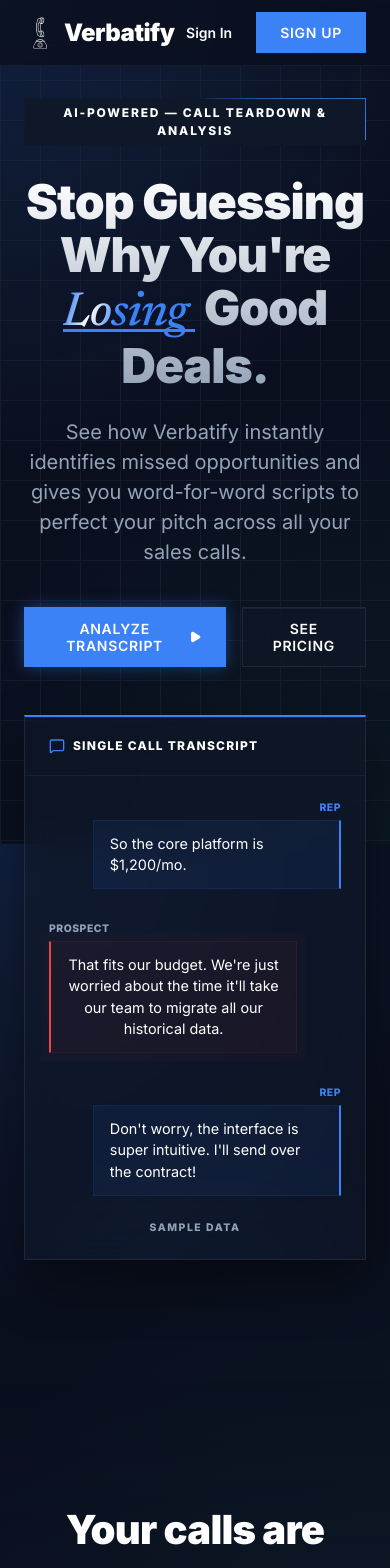
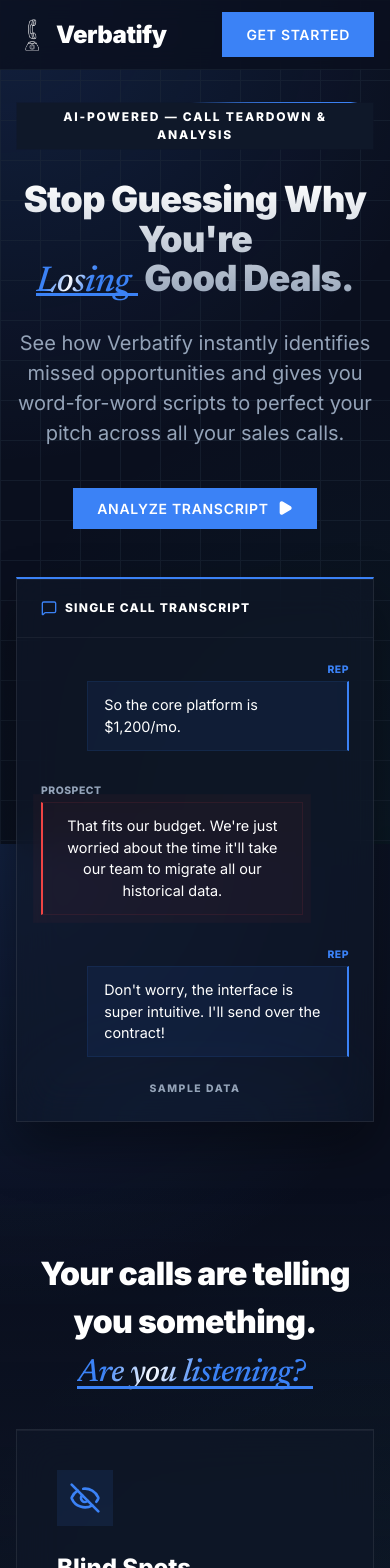
Before and after one commit to domic77/verbatify, a React (Vite) app: page / in a window 390 px wide. Shown: the top 1568 px of the page. Built offline with nearby package versions, Linux system fonts and the light colour scheme.

Commit message:
chore: fix mobile sizing, fix auth buttons, remove pricing from hero

```diff
--- a/src/App.css
+++ b/src/App.css
@@ -600,7 +600,7 @@
   font-family: var(--font-script);
   font-style: italic;
   font-size: 2.5rem;
-  color: rgba(255, 255, 255, 0.1);
+  color: rgba(255, 255, 255, 0.4);
   line-height: 1;
 }
 .step-glass-icon {
@@ -817,16 +817,22 @@
 }
 
 @media (max-width: 768px) {
+  .hero {
+    padding: 32px 0 64px 0;
+  }
+  .problem-section, .how-it-works, .pricing-section {
+    padding: 64px 0;
+  }
   .bento-grid, .pricing-grid {
     grid-template-columns: 1fr;
-    gap: 48px;
+    gap: 32px;
   }
   .hero-title {
-    font-size: 3rem;
+    font-size: 2.25rem;
   }
   .steps-container {
     flex-direction: column;
-    gap: 48px;
+    gap: 32px;
   }
   .step-connector {
     display: none; /* Hide arrows on mobile stack */
@@ -835,6 +841,10 @@
     display: none;
   }
   .section-title {
-    font-size: 2.5rem;
+    font-size: 2rem;
+    margin-bottom: 2rem;
+  }
+  .container {
+    padding: 0 16px;
   }
 }
--- a/src/components/Hero.tsx
+++ b/src/components/Hero.tsx
@@ -75,15 +75,12 @@
 
           <div className="hero-actions">
             <button
-              className={`btn-primary ${phase === 'reading' ? 'attention-shake' : ''}`}
+              className="btn-primary"
               onClick={handleAction}
               disabled={phase === 'scanning'}
             >
               {phase === 'reading' ? 'Analyze Transcript' : phase === 'scanning' ? 'Analyzing...' : currentScenario.nextButton}
               {phase === 'reading' ? <Play size={16} fill="currentColor" /> : phase === 'scanning' ? <Sparkles size={16} className="animate-spin" /> : <ArrowRight size={16} />}
-            </button>
-            <button className="btn-secondary">
-              See Pricing
             </button>
           </div>
         </div>
--- a/src/components/Navbar.tsx
+++ b/src/components/Navbar.tsx
@@ -16,10 +16,9 @@
         </div>
 
         <div className="nav-auth">
-          <Link to="/login" className="sign-in">Sign In</Link>
-          <button className="btn-primary">
-            Sign Up
-          </button>
+          <Link to="/login" className="btn-primary" style={{ textDecoration: 'none' }}>
+            Get Started
+          </Link>
         </div>
       </div>
     </nav>
```
